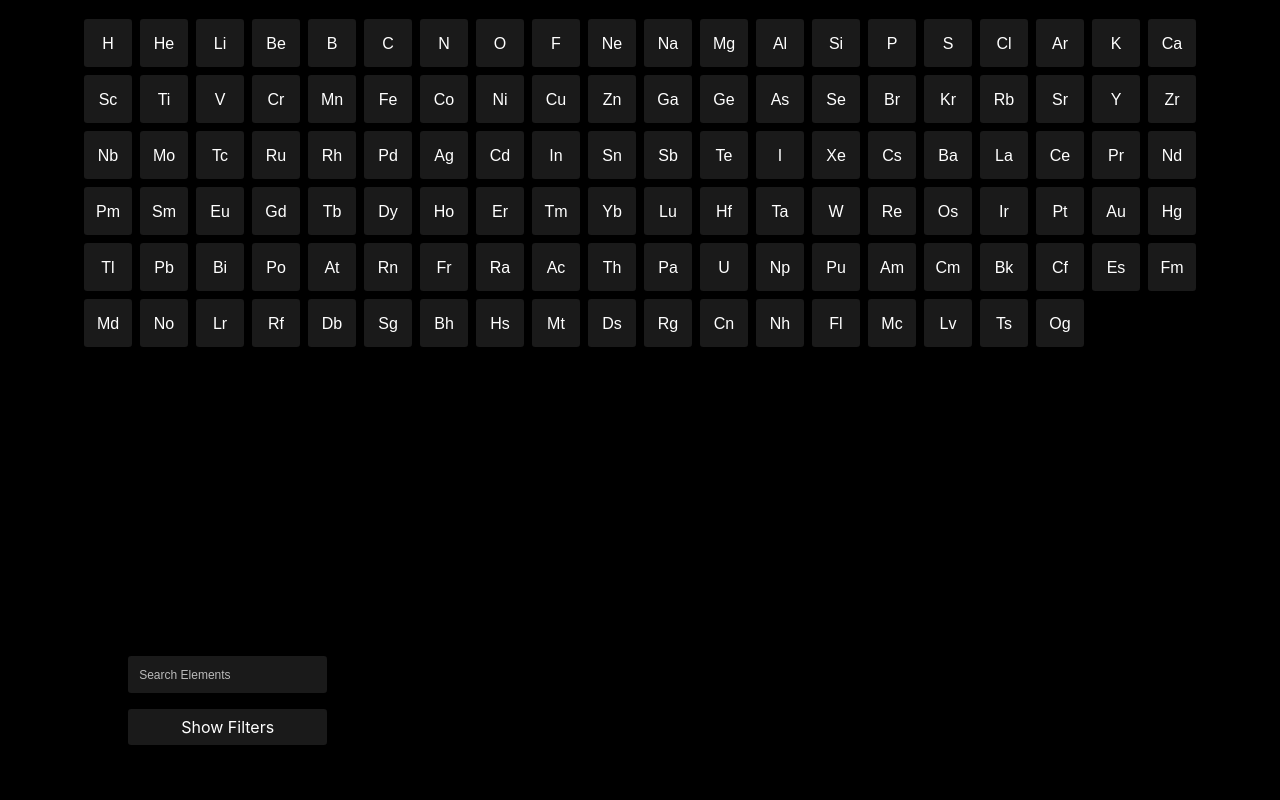
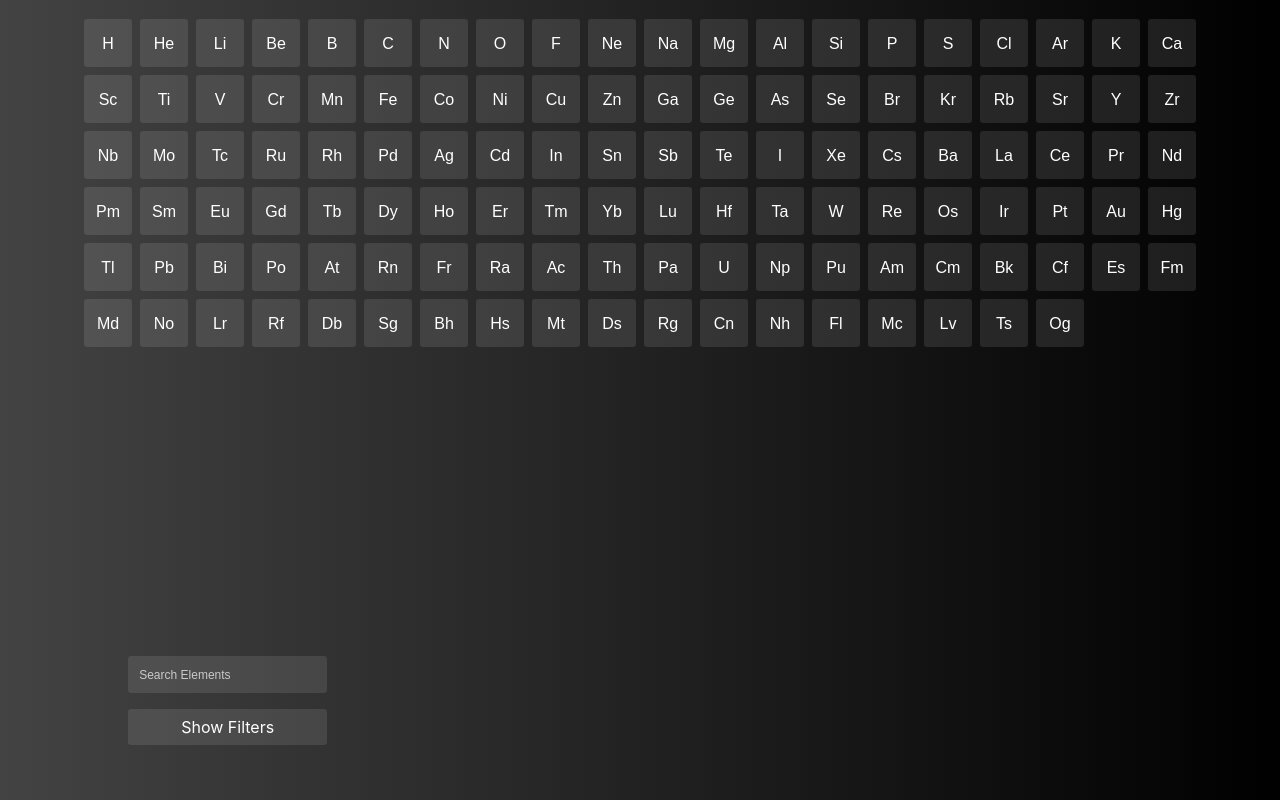
Before and after one commit to syed-asif-mn/periodic-table, an Angular app: page / in a window 1280 px wide. Built offline with nearby package versions, Linux system fonts and the light colour scheme.

Commit message:
Update elements.component.css

```diff
--- a/src/app/elements/elements.component.css
+++ b/src/app/elements/elements.component.css
@@ -9,7 +9,9 @@
   flex-direction: column;
   align-items: center;
   animation: animateBg 1s ease-in-out infinite;
-  background: black;
+  background: #000000;  /* fallback for old browsers */
+  background: -webkit-linear-gradient(to right, #434343, #000000);  /* Chrome 10-25, Safari 5.1-6 */
+  background: linear-gradient(to right, #434343, #000000); /* W3C, IE 10+/ Edge, Firefox 16+, Chrome 26+, Opera 12+, Safari 7+ */
   font-family:-apple-system, BlinkMacSystemFont, 'Segoe UI', Roboto, Oxygen, Ubuntu, Cantarell, 'Open Sans', 'Helvetica Neue', sans-serif;
 }
 
```
